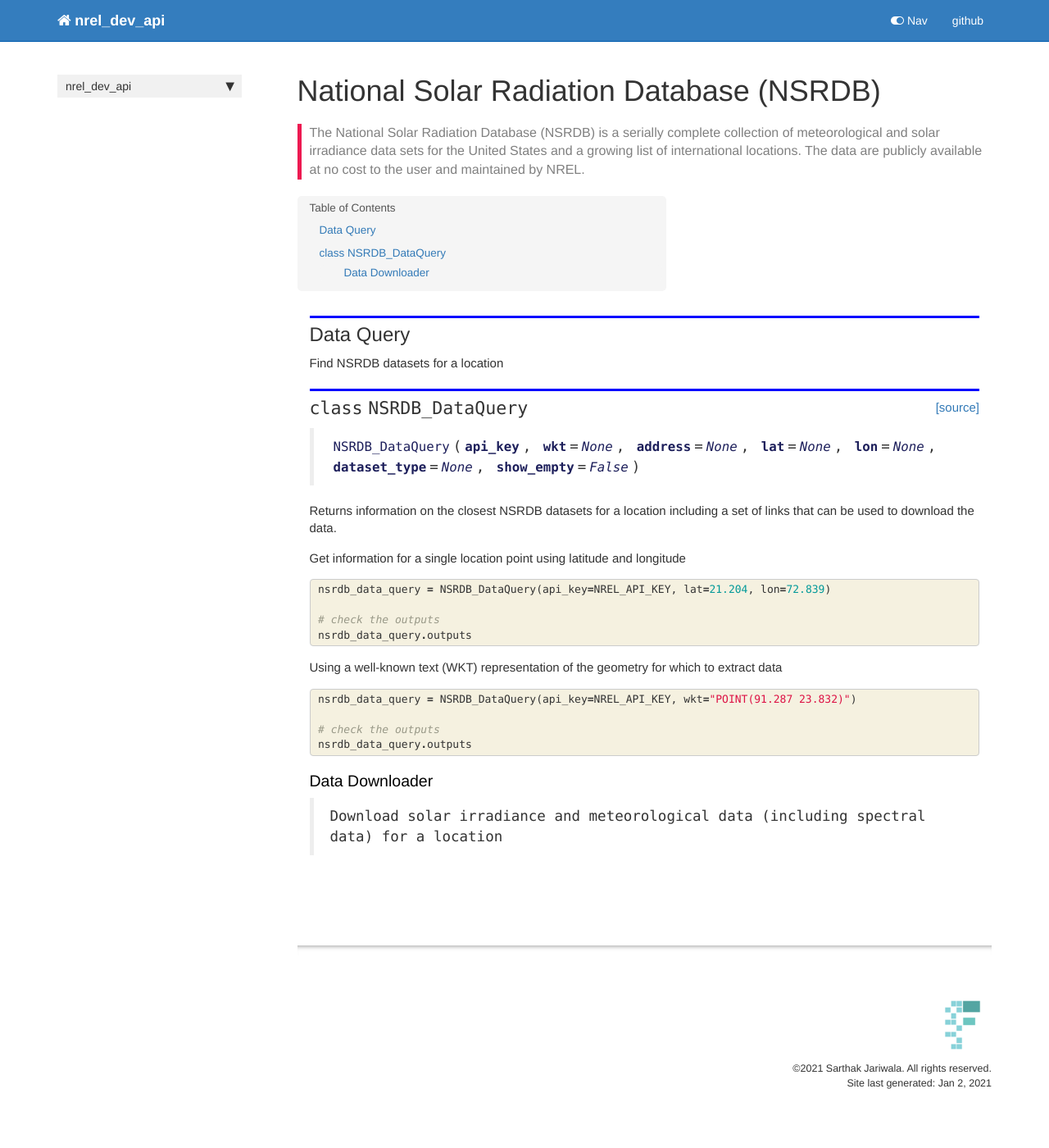
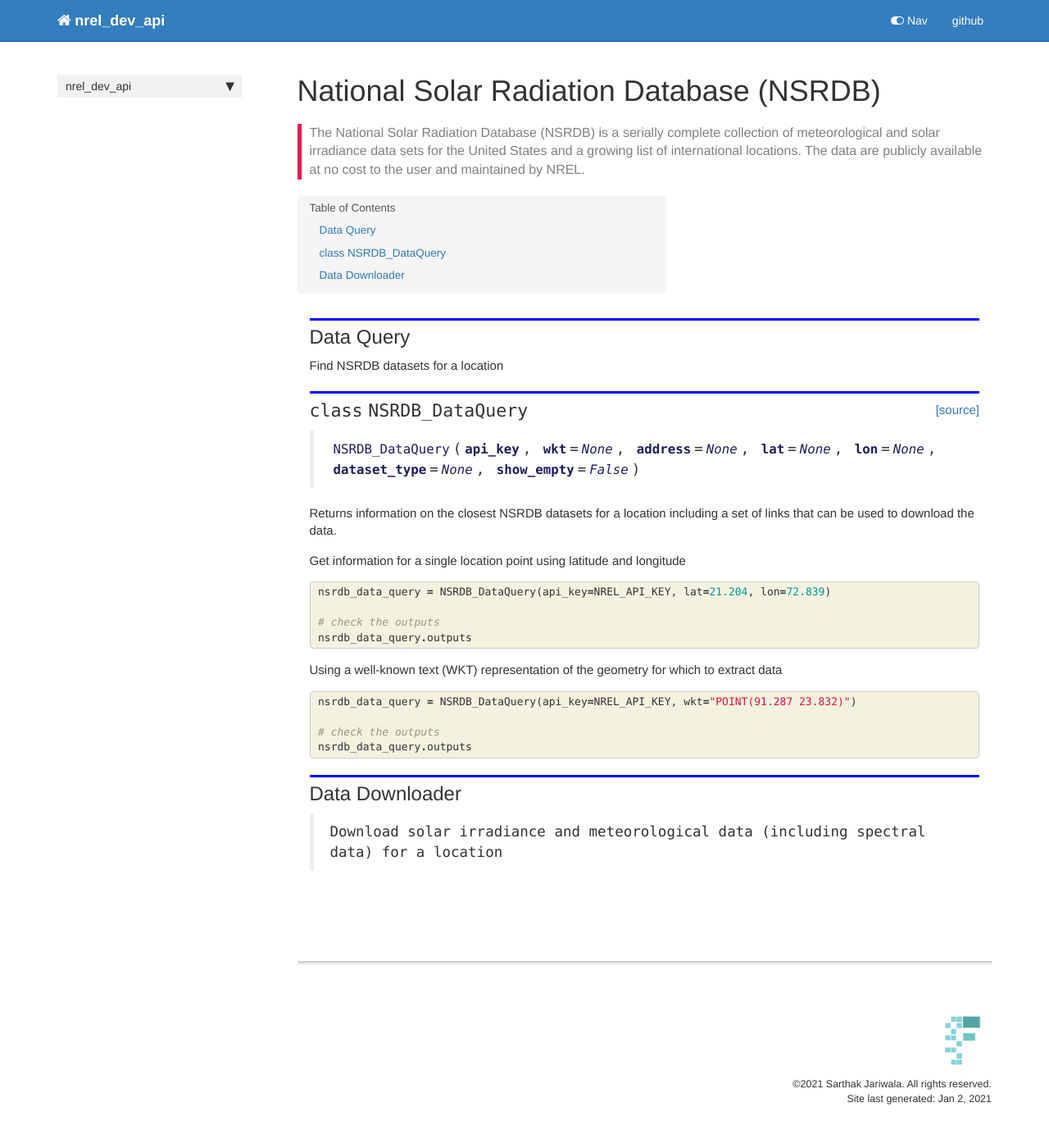
Before and after one commit to SarthakJariwala/nrel_dev_api, a Jekyll site: the page built from docs/solar.nsrdb.html, in a window 1280 px wide. Shown: the whole page at 82% size. Built offline with Jekyll 4.4.1, drawn with Linux system fonts in a browser that asks for light colours; nearby versions of some CDN libraries; comment, search, counter and statistics services are not loaded.

Commit message:
fix nsrdb doc

```diff
--- a/docs/solar.nsrdb.html
+++ b/docs/solar.nsrdb.html
@@ -125,7 +125,7 @@ including a set of links that can be used to download the data.</p>
 
 <div class="cell border-box-sizing text_cell rendered"><div class="inner_cell">
 <div class="text_cell_render border-box-sizing rendered_html">
-<h3 id="Data-Downloader">Data Downloader<a class="anchor-link" href="#Data-Downloader"> </a></h3><blockquote><p>Download solar irradiance and meteorological data (including spectral data) for a location</p>
+<h2 id="Data-Downloader">Data Downloader<a class="anchor-link" href="#Data-Downloader"> </a></h2><blockquote><p>Download solar irradiance and meteorological data (including spectral data) for a location</p>
 </blockquote>
 
 </div>
```
Also changed, not shown: 1 other file.
